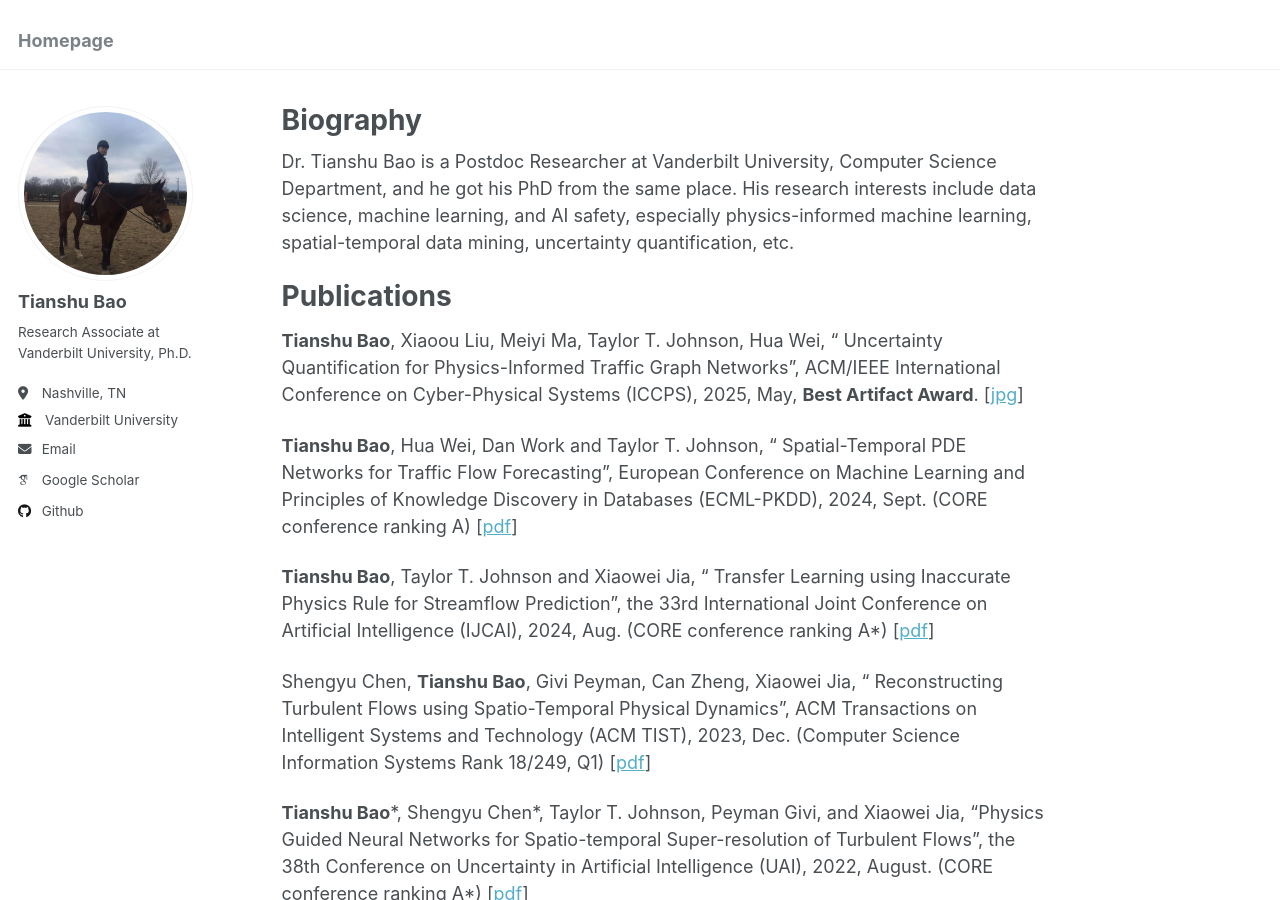
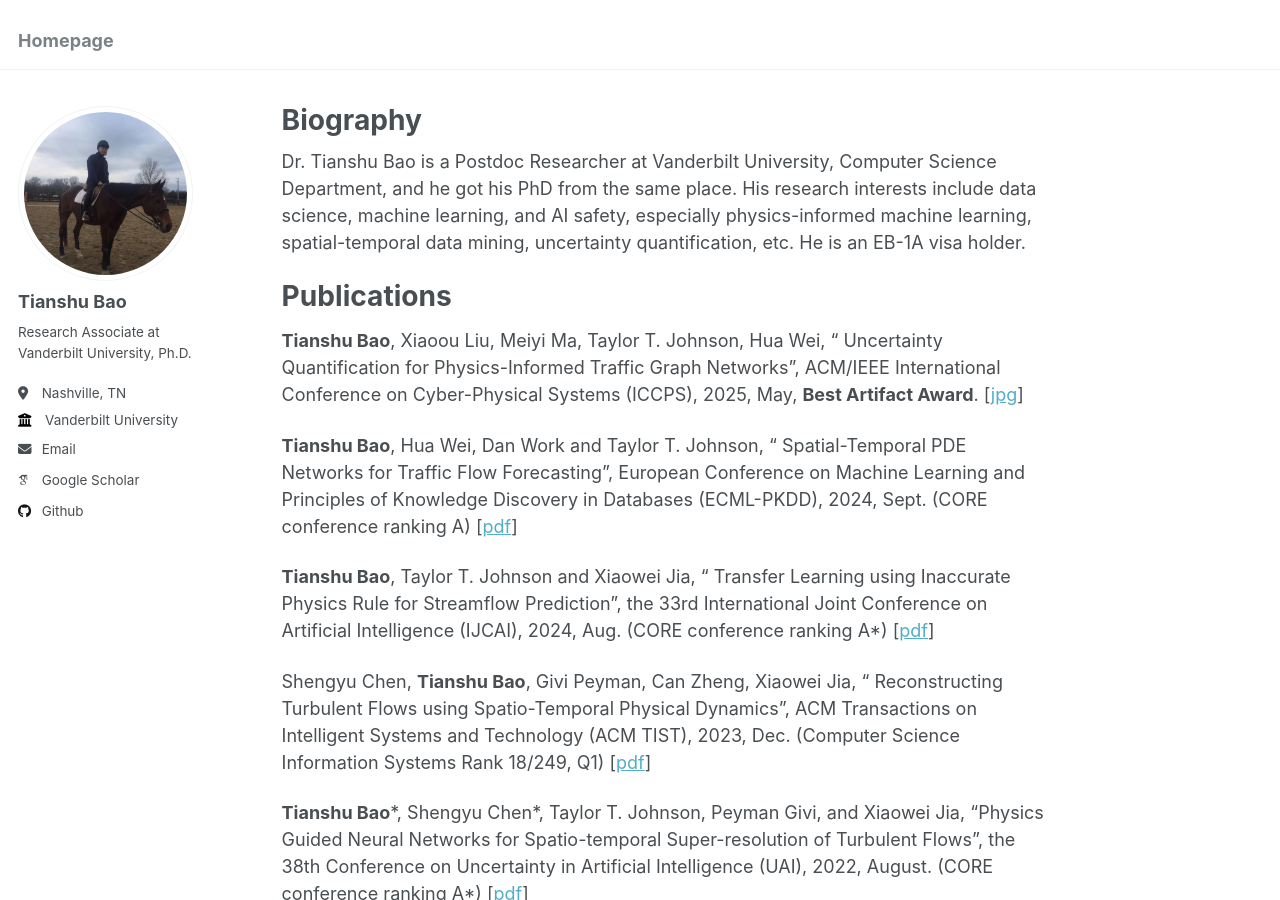
Before and after one commit to tianshubao1/tianshubao1.github.io, a Jekyll site: the page built from _pages/about.md, in a window 1280 px wide and 900 px high. Built offline with Jekyll 4.4.1, drawn with Linux system fonts in a browser that asks for light colours; some web fonts are replaced.

Commit message:
Update about.md

```diff
--- a/_pages/about.md
+++ b/_pages/about.md
@@ -6,7 +6,7 @@ redirect_from:
   - /about/
   - /about.html
 ---
-Dr. Tianshu Bao is a Postdoc Researcher at Vanderbilt University, Computer Science Department, and he got his PhD from the same place. His research interests include data science, machine learning, and AI safety, especially physics-informed machine learning, spatial-temporal data mining, uncertainty quantification, etc.
+Dr. Tianshu Bao is a Postdoc Researcher at Vanderbilt University, Computer Science Department, and he got his PhD from the same place. His research interests include data science, machine learning, and AI safety, especially physics-informed machine learning, spatial-temporal data mining, uncertainty quantification, etc. He is an EB-1A visa holder.
 
 
 Publications
```
